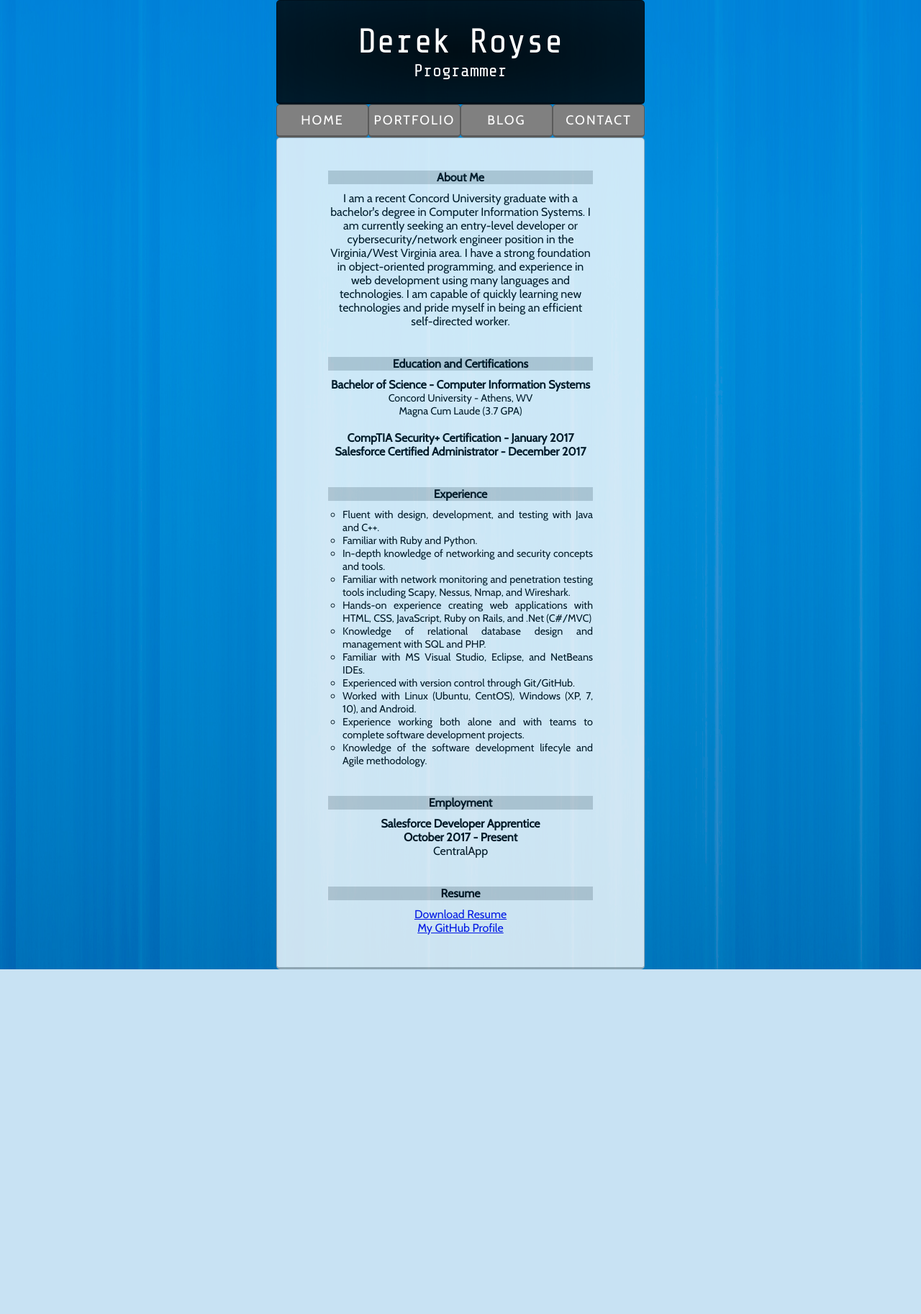
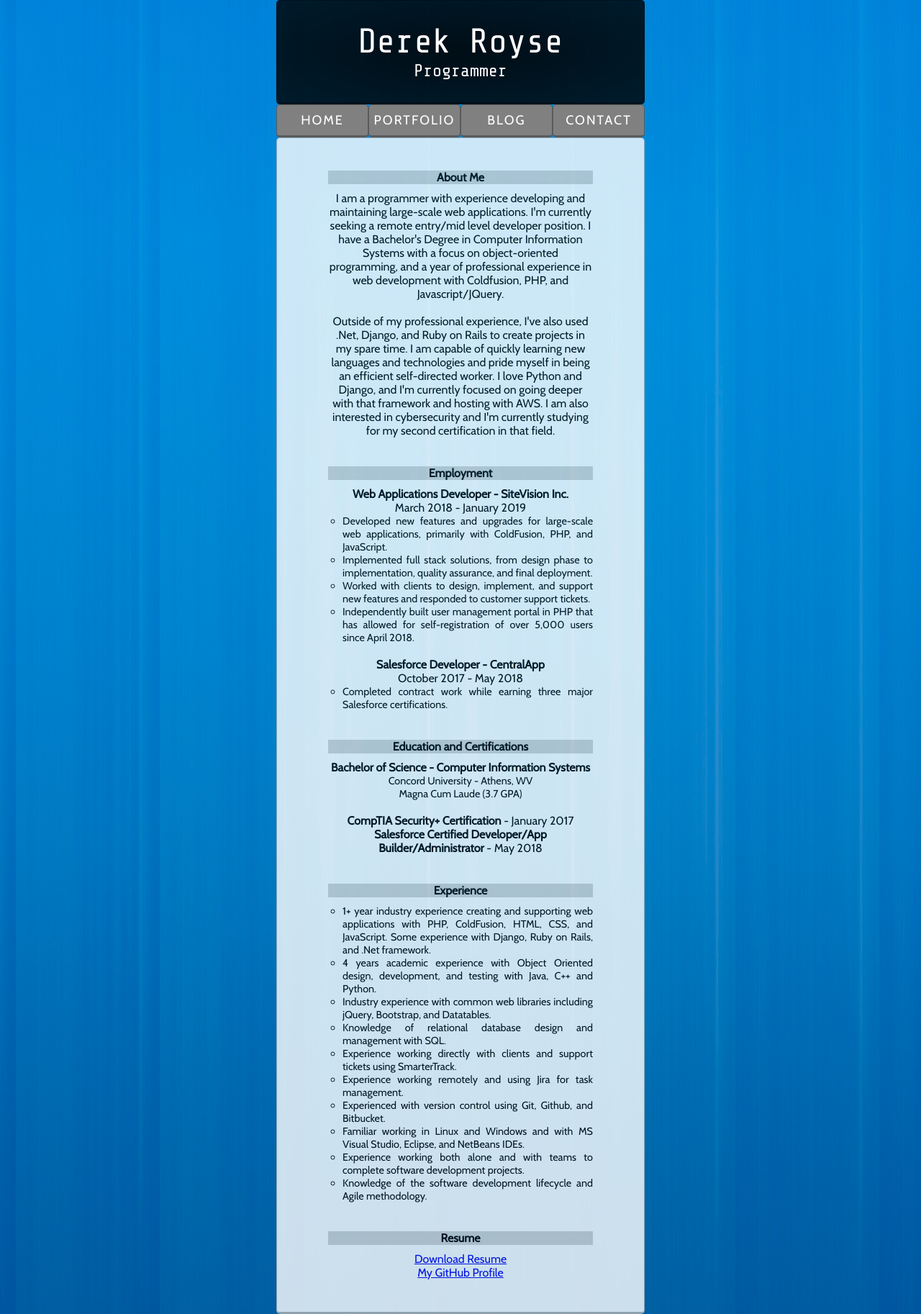
Before and after one commit to derekroyse/resume_old, a PHP site: page / in a window 1280 px wide. Shown: the whole page at 72% size. Before the commit the page ends 1347 px from the top, so only its background shows below. Run offline with PHP 8.4, Linux system fonts and the light colour scheme.

Commit message:
2019 update.

```diff
--- a/css/style.css
+++ b/css/style.css
@@ -61,6 +61,7 @@ html {
 body{
 	background-color: #cccccc;
 	background-image: url("../images/bg.jpg");
+	background-attachment:fixed;
 	margin-left:auto;
 	margin-right:auto;
 	width:40%;
@@ -228,6 +229,13 @@ a.btn {
 	font-size:16px;
 }
 
+h3.portfolio-divider{
+	font-size:24px;
+	text-align:center;
+	font-family:cabin;
+	background-color:black;
+	color:white;
+}
 /* Tablet */
 @media screen and (max-width: 1240px) {
 	body{
--- a/index.html
+++ b/index.html
@@ -23,14 +23,55 @@
 		<div class="content">
 			<div class="contentPanel"> <!--About Me-->
 				<h3>About Me</h3>
-				<p> I am a recent Concord University graduate with a bachelor's
-					degree in Computer Information Systems.	I am currently seeking
-					an entry-level developer or cybersecurity/network engineer position
-					in the Virginia/West Virginia area. I have a strong foundation in
-					object-oriented programming, and experience in web development using
-					many languages and technologies. I am capable of quickly learning new
-					technologies and pride myself in being an efficient self-directed worker.
+				<p>
+					I am a programmer with experience developing and maintaining large-scale
+					web applications. I'm currently seeking	a remote entry/mid level developer position.
+					I have a Bachelor's Degree in Computer Information Systems with a focus
+					on object-oriented programming, and a year of professional experience in
+					web development with Coldfusion, PHP, and Javascript/JQuery.
 				</p>
+				<br>
+				<p>
+					Outside of my professional experience, I've	also used .Net, Django, and Ruby on Rails to
+					create projects in my spare time. I am capable of quickly learning new languages and
+					technologies and pride myself in being an efficient self-directed worker. I love Python
+					and Django,	and I'm currently focused on going deeper with that framework and
+					hosting with AWS. I am also interested in cybersecurity and I'm currently studying for
+					my second certification in that field.
+				</p>
+			</div>
+
+			<div class="contentPanel"> <!-- Employment-->
+				<h3>Employment</h3>
+				<h2>Web Applications Developer - SiteVision Inc.</h2>
+				<p>March 2018 - January 2019</p>
+				<ul class="bullets">
+					<li>
+						Developed new features and upgrades for large-scale web
+						applications, primarily with ColdFusion, PHP, and JavaScript.
+					</li>
+					<li>
+						Implemented full stack solutions, from design phase to
+						implementation, quality assurance, and final deployment.
+					</li>
+					<li>
+						Worked with clients to design, implement, and support
+						new features and responded to customer support tickets.
+					</li>
+					<li>
+						Independently built user management portal in PHP that
+						has allowed for self-registration of over 5,000 users since
+						April 2018.
+					</li>
+				</ul>
+				<br>
+				<h2>Salesforce Developer - CentralApp</h2>
+				<p>October 2017 - May 2018</p>
+				<ul class="bullets">
+					<li>
+						Completed contract work while earning three major Salesforce certifications.
+					</li>
+				</ul>
 			</div>
 
 			<div class="contentPanel"> <!-- Education -->
@@ -41,35 +82,25 @@
 					<li>Magna Cum Laude (3.7 GPA)</li>
 				</ul>
 				</br>
-				<b>CompTIA Security+ Certification - January 2017</b></br>
-                <b>Salesforce Certified Administrator - December 2017</b>
+				<b>CompTIA Security+ Certification</b> - January 2017</br>
+                <b>Salesforce Certified Developer/App Builder/Administrator</b> - May 2018
 			</div>
 
 			<div class="contentPanel"> <!-- Experience-->
 				<h3>Experience</h3>
 				<ul class="bullets">
-					<li>Fluent with design, development, and testing with Java and C++.</li>
-					<li>Familiar with Ruby and Python.</li>
-					<li>In-depth knowledge of networking and security concepts and tools.</li>
-					<li>Familiar with network monitoring and penetration testing tools including Scapy, Nessus, Nmap, and Wireshark.</li>
-					<li>Hands-on experience creating web applications with HTML, CSS, JavaScript, Ruby on
-						Rails, and .Net (C#/MVC)</li>
-					<li>Knowledge of relational database design and management with SQL and PHP.</li>
-					<li>Familiar with MS Visual Studio, Eclipse, and NetBeans IDEs.</li>
-					<li>Experienced with version control through Git/GitHub.</li>
-					<li>Worked with Linux (Ubuntu, CentOS), Windows (XP, 7, 10), and Android.</li>
+					<li>1+ year industry experience creating and supporting web applications with PHP, ColdFusion, HTML, CSS, and JavaScript.
+						Some experience with Django, Ruby on Rails, and .Net framework.</li>
+					<li>4 years academic experience with Object Oriented design, development, and testing with Java, C++ and Python.</li>
+					<li>Industry experience with common web libraries including jQuery, Bootstrap, and Datatables.</li>
+					<li>Knowledge of relational database design and management with SQL.</li>
+					<li>Experience working directly with clients and support tickets using SmarterTrack.</li>
+					<li>Experience working remotely and using Jira for task management.</li>
+					<li>Experienced with version control using Git, Github, and Bitbucket.</li>
+					<li>Familiar working in Linux and Windows and with MS Visual Studio, Eclipse, and NetBeans IDEs.</li>
 					<li>Experience working both alone and with teams to complete software development projects.</li>
-					<li>Knowledge of the software development lifecyle and Agile methodology.</li>
+					<li>Knowledge of the software development lifecycle and Agile methodology.</li>
 				</ul>
-			</div>
-
-			<div class="contentPanel"> <!-- Employment-->
-				<h3>Employment</h3>
-				<p>
-					<h2>Salesforce Developer Apprentice</h2>
-					<h2>October 2017 - Present</h2>
-					<p>CentralApp</p>
-				</p>
 			</div>
 
 			<div class="contentPanel"> <!-- Portfolio Title-->
```
Also changed, not shown: portfolio.html (+90 -51 lines), images/releasetracker.png (added), images/releasetracker_thumbnail.png (added), 1 other file.
